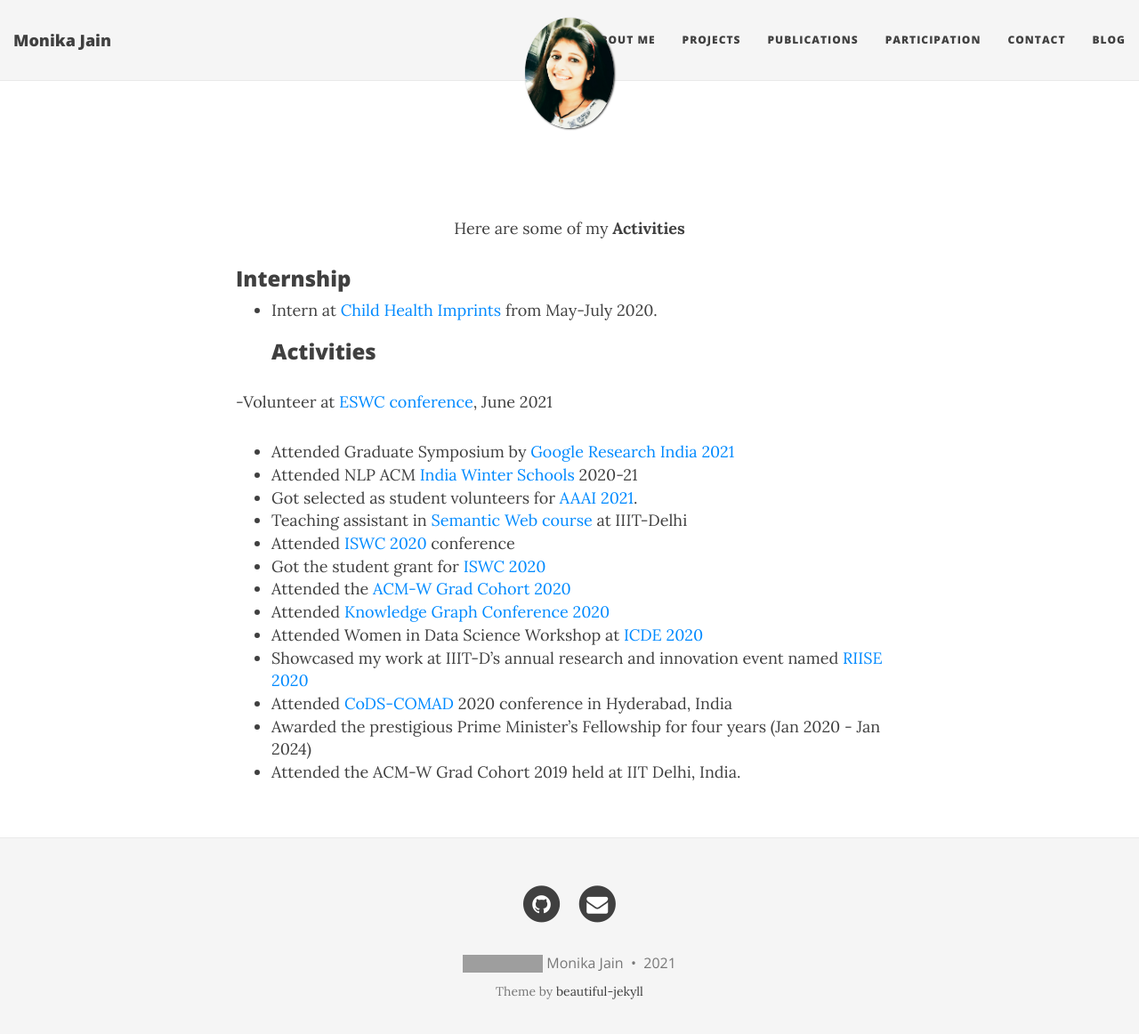
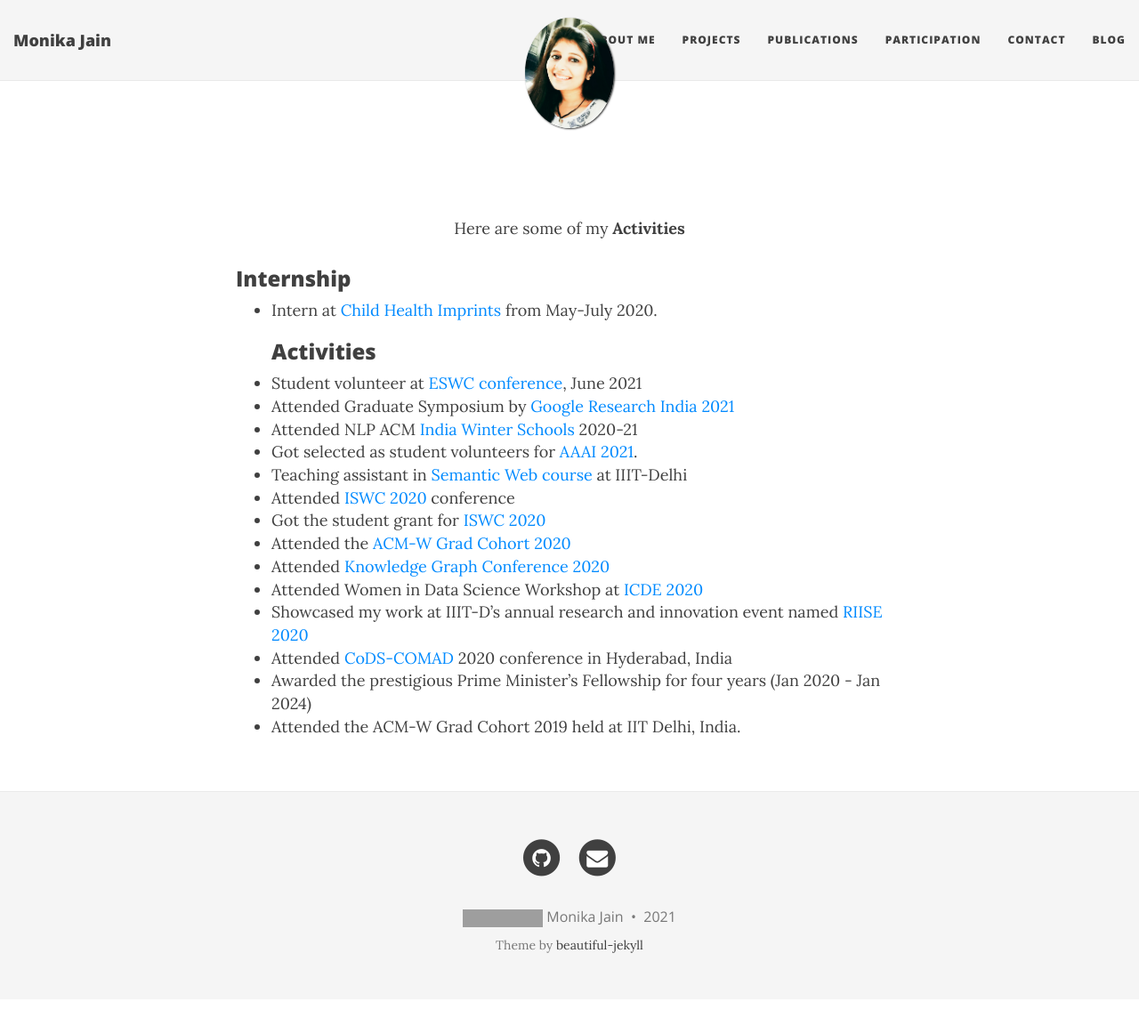
Before and after one commit to MonikaJain19/MonikaJain19.github.io, a Jekyll site: the page built from participation.md, in a window 1280 px wide and 1175 px high. Shown: the top 1162 px of the window at 89% size. Built offline with Jekyll 4.4.1, drawn with Linux system fonts in a browser that asks for light colours; nearby versions of some CDN libraries; grey boxes are pictures that could not be loaded.

Commit message:
Update participation.md

```diff
--- a/participation.md
+++ b/participation.md
@@ -13,7 +13,7 @@ Here are some of my <b>Activities</b>
 - Intern at [Child Health Imprints](https://www.childhealthimprints.com/) from May-July 2020.
 ### Activities
 
--Volunteer at [ESWC conference](https://2021.eswc-conferences.org/), June 2021
+- Student volunteer at [ESWC conference](https://2021.eswc-conferences.org/), June 2021
 - Attended Graduate Symposium by [Google Research India 2021](https://sites.google.com/view/graduatesymposium2021)
 - Attended NLP ACM [India Winter Schools](https://aaai.org/Conferences/AAAI-21/) 2020-21
 - Got selected as student volunteers for [AAAI 2021](https://aaai.org/Conferences/AAAI-21/).
```
